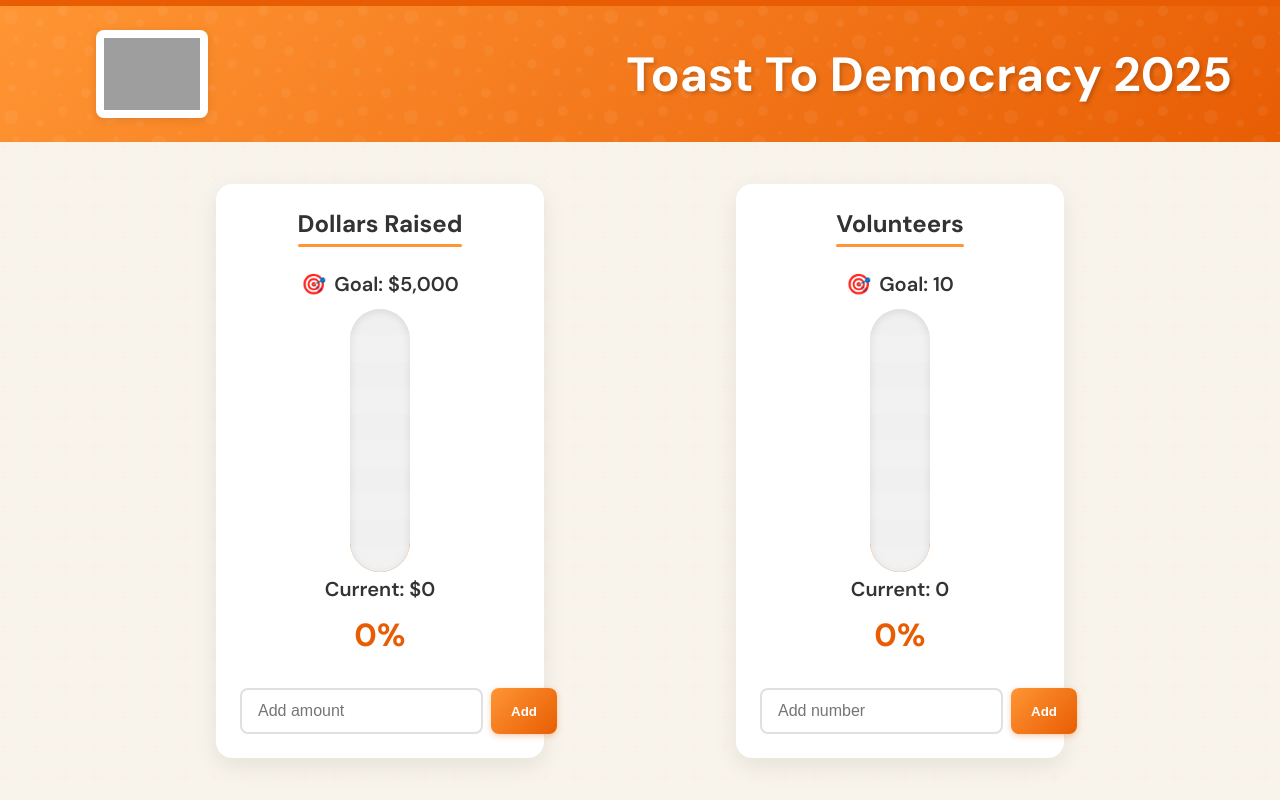
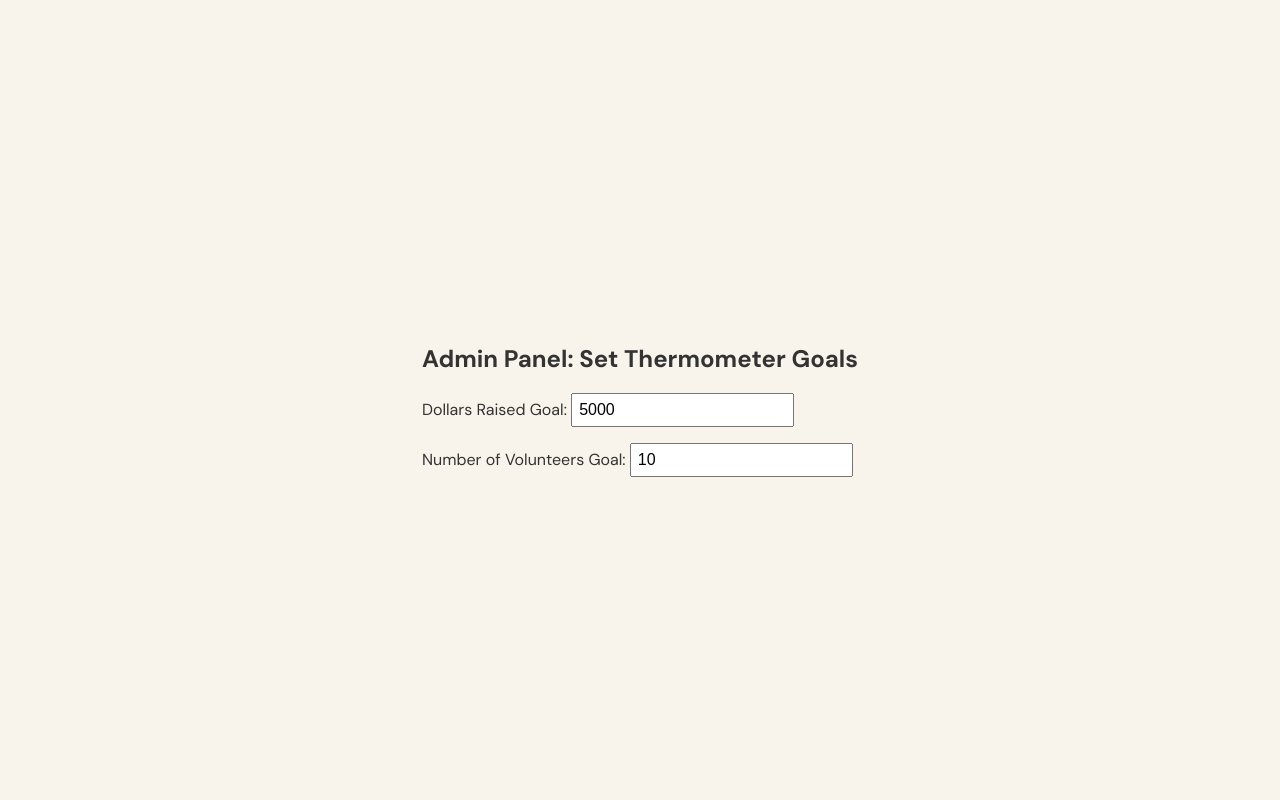
Before and after one commit to hickmott99/NewEra_Toast2025, a React (Create React App) app: page /admin in a window 1280 px wide. Built offline with nearby package versions, Linux system fonts and the light colour scheme; grey boxes are pictures that could not be loaded.

Commit message:
admin page

```diff
--- a/package.json
+++ b/package.json
@@ -10,6 +10,7 @@
     "@testing-library/user-event": "^13.5.0",
     "react": "^19.1.0",
     "react-dom": "^19.1.0",
+    "react-router-dom": "^7.6.0",
     "react-scripts": "5.0.1",
     "web-vitals": "^2.1.4"
   },
--- /dev/null
+++ b/src/AdminPage.js
@@ -0,0 +1,43 @@
+function AdminPage({ goals, setGoals }) {
+  const handleDollarsChange = (e) => {
+    const newDollars = Number(e.target.value)
+    setGoals((prevGoals) => ({
+      ...prevGoals,
+      dollars: newDollars,
+    }))
+  }
+
+  const handleVolunteersChange = (e) => {
+    const newVolunteers = Number(e.target.value)
+    setGoals((prevGoals) => ({
+      ...prevGoals,
+      volunteers: newVolunteers,
+    }))
+  }
+
+  return (
+    <div className="admin-page">
+      <h2>Admin Panel: Set Thermometer Goals</h2>
+      <form>
+        <div>
+          <label>Dollars Raised Goal: </label>
+          <input
+            type="number"
+            value={goals.dollars}
+            onChange={handleDollarsChange}
+          />
+        </div>
+        <div>
+          <label>Number of Volunteers Goal: </label>
+          <input
+            type="number"
+            value={goals.volunteers}
+            onChange={handleVolunteersChange}
+          />
+        </div>
+      </form>
+    </div>
+  )
+}
+
+export default AdminPage
--- a/src/App.css
+++ b/src/App.css
@@ -326,3 +326,20 @@ body {
   min-height: 0;
   gap: 4px;
 }
+
+.admin-page {
+  padding: 24px;
+  max-width: 600px;
+  margin: auto;
+}
+
+.admin-page form {
+  display: flex;
+  flex-direction: column;
+  gap: 16px;
+}
+
+.admin-page input {
+  padding: 6px;
+  font-size: 16px;
+}
--- a/src/App.js
+++ b/src/App.js
@@ -1,22 +1,70 @@
+import { BrowserRouter as Router, Routes, Route, Link } from "react-router-dom"
+import { useState } from "react"
+
+import Thermometer from "./Thermometer.js"
+import AdminPage from "./AdminPage"
+
 import "./App.css"
-import Thermometer from "./Thermometer.js"
 
 function App() {
+  const [goals, setGoals] = useState({
+    dollars: 5000,
+    volunteers: 10,
+  })
+
+  const [progress, setProgress] = useState({
+    dollars: 0,
+    volunteers: 0,
+  })
+
+  const updateProgress = (type, amount) => {
+    setProgress((prev) => ({
+      ...prev,
+      [type]: prev[type] + amount,
+    }))
+  }
+
   return (
+    <Router>
       <div className="App">
+        <Routes>
+          <Route
+            path="/"
+            element={
+              <>
                 <div id="header">
                   <img
                     id="new-era-logo"
                     alt="new-era-logo"
                     src="https://neweracolorado.org/wp-content/uploads/2022/07/NEC_Logo_Primary_Color.png"
-        ></img>
+                  />
                   <div className="header-1">Toast To Democracy 2025</div>
                 </div>
                 <div id="thermometer-row">
-        <Thermometer goal={5000} initialProgress={0} isMonetary={true} title="Dollars Raised" />
-        <Thermometer goal={10} initialProgress={0} title="Volunteers" />
+                  <Thermometer
+                    goal={goals.dollars}
+                    progress={progress.dollars}
+                    setProgress={(amount) => updateProgress("dollars", amount)}
+                    isMonetary={true}
+                    title="Dollars Raised"
+                  />
+                  <Thermometer
+                    goal={goals.volunteers}
+                    progress={progress.volunteers}
+                    setProgress={(amount) => updateProgress("volunteers", amount)}
+                    title="Volunteers"
+                  />
                 </div>
+              </>
+            }
+          />
+          <Route
+            path="/admin"
+            element={<AdminPage goals={goals} setGoals={setGoals} />}
+          />
+        </Routes>
       </div>
+    </Router>
   )
 }
 
--- a/src/Thermometer.js
+++ b/src/Thermometer.js
@@ -1,7 +1,6 @@
-import { useState, useEffect, useRef } from "react"
+import { useState, useRef } from "react"
 
-function Thermometer({ goal = 0, initialProgress = 0, isMonetary = false, title = "" }) {
-  const [progress, setProgress] = useState(initialProgress)
+function Thermometer({ goal=0, progress=0, setProgress, isMonetary = false, title = "" }) {
   const [amount, setAmount] = useState("")
   const containerRef = useRef(null)
 
@@ -13,7 +12,7 @@ function Thermometer({ goal = 0, initialProgress = 0, isMonetary = false, title
     e.preventDefault()
     const numericAmount = Number.parseFloat(amount)
     if (!isNaN(numericAmount)) {
-      setProgress((prev) => prev + numericAmount)
+      setProgress(numericAmount)
       setAmount("")
       createConfetti()
     }
```
Also changed, not shown: 1 other file (tests, documents, lock files or other folders). Lines whose indentation alone changed are shown as unchanged.
